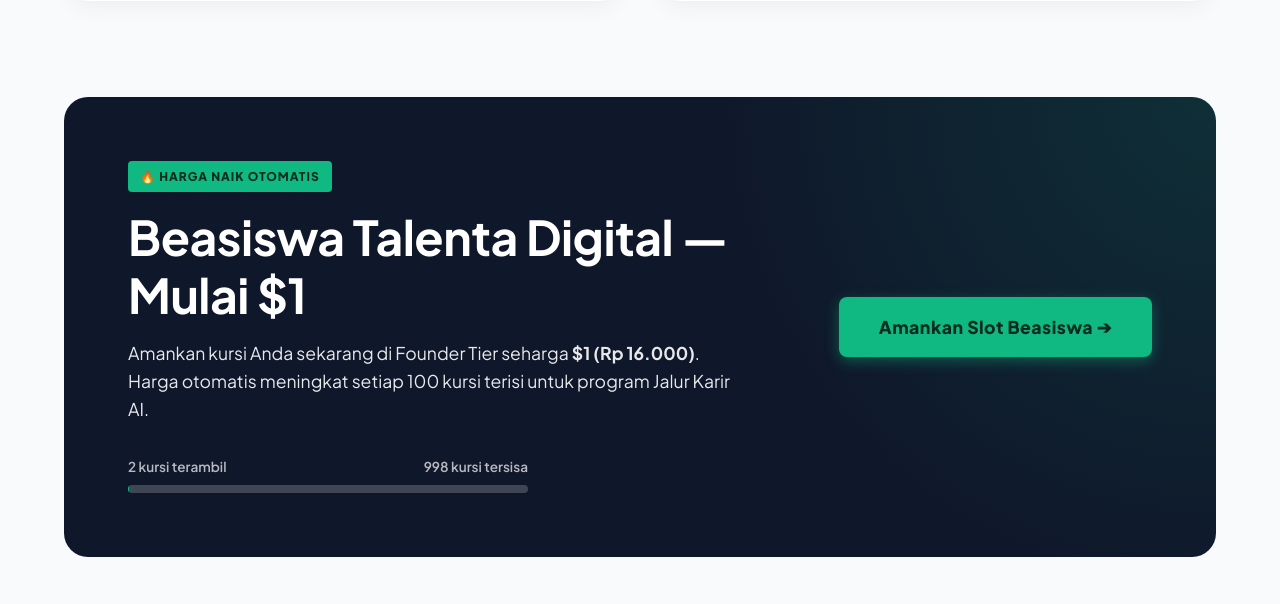
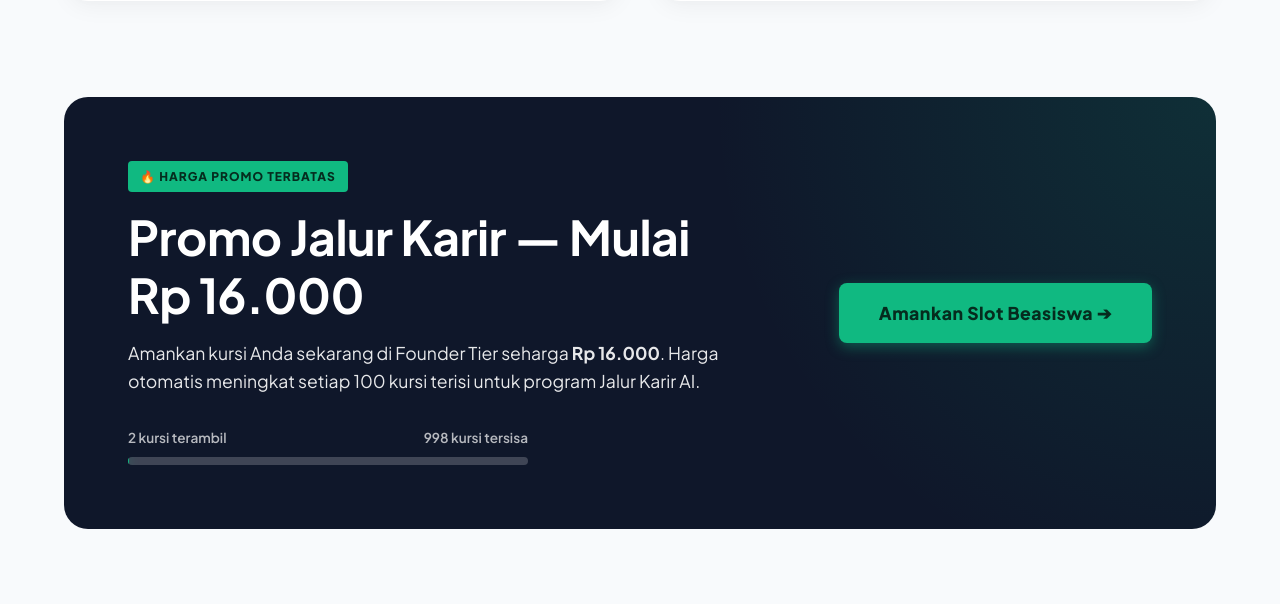
Before and after one commit to ryp17/vokasi-ai, a Node server app: page / in a window 1280 px wide. Shown: the part 2491-3095 px from the top of the page. Run offline with Node 20, Linux system fonts and the light colour scheme.

Commit message:
Update index.ejs
change "Beasiswa Talenta Digital"

```diff
--- a/views/pages/index.ejs
+++ b/views/pages/index.ejs
@@ -283,9 +283,9 @@
                 <div style="position: absolute; top: 0; right: 0; width: 50%; height: 100%; background: radial-gradient(circle at top right, rgba(16, 185, 129, 0.15) 0%, transparent 70%); pointer-events: none;"></div>
 
                 <div class="promo-banner-content" style="position: relative; z-index: 1;">
-                    <span style="background: #10B981; color: #052c1e; padding: 6px 12px; border-radius: 4px; font-size: 0.75rem; font-weight: 800; letter-spacing: 1px; display: inline-block; margin-bottom: 1rem; text-transform: uppercase;">🔥 HARGA NAIK OTOMATIS</span>
-                    <h2 style="margin-bottom: 1rem; color: white;">Beasiswa Talenta Digital — Mulai $1</h2>
-                    <p style="font-size: 1.1rem; opacity: 0.9; margin-bottom: 2rem; line-height: 1.6;">Amankan kursi Anda sekarang di Founder Tier seharga <strong>$1 (Rp 16.000)</strong>. Harga otomatis meningkat setiap 100 kursi terisi untuk program Jalur Karir AI.</p>
+                    <span style="background: #10B981; color: #052c1e; padding: 6px 12px; border-radius: 4px; font-size: 0.75rem; font-weight: 800; letter-spacing: 1px; display: inline-block; margin-bottom: 1rem; text-transform: uppercase;">🔥 HARGA PROMO TERBATAS</span>
+                    <h2 style="margin-bottom: 1rem; color: white;">Promo Jalur Karir — Mulai Rp 16.000</h2>
+                    <p style="font-size: 1.1rem; opacity: 0.9; margin-bottom: 2rem; line-height: 1.6;">Amankan kursi Anda sekarang di Founder Tier seharga <strong>Rp 16.000</strong>. Harga otomatis meningkat setiap 100 kursi terisi untuk program Jalur Karir AI.</p>
 
                     <div style="display: flex; justify-content: space-between; font-size: 0.85rem; font-weight: 600; margin-bottom: 0.5rem; max-width: 400px; color: rgba(255,255,255,0.7);">
                         <span>2 kursi terambil</span>
```
